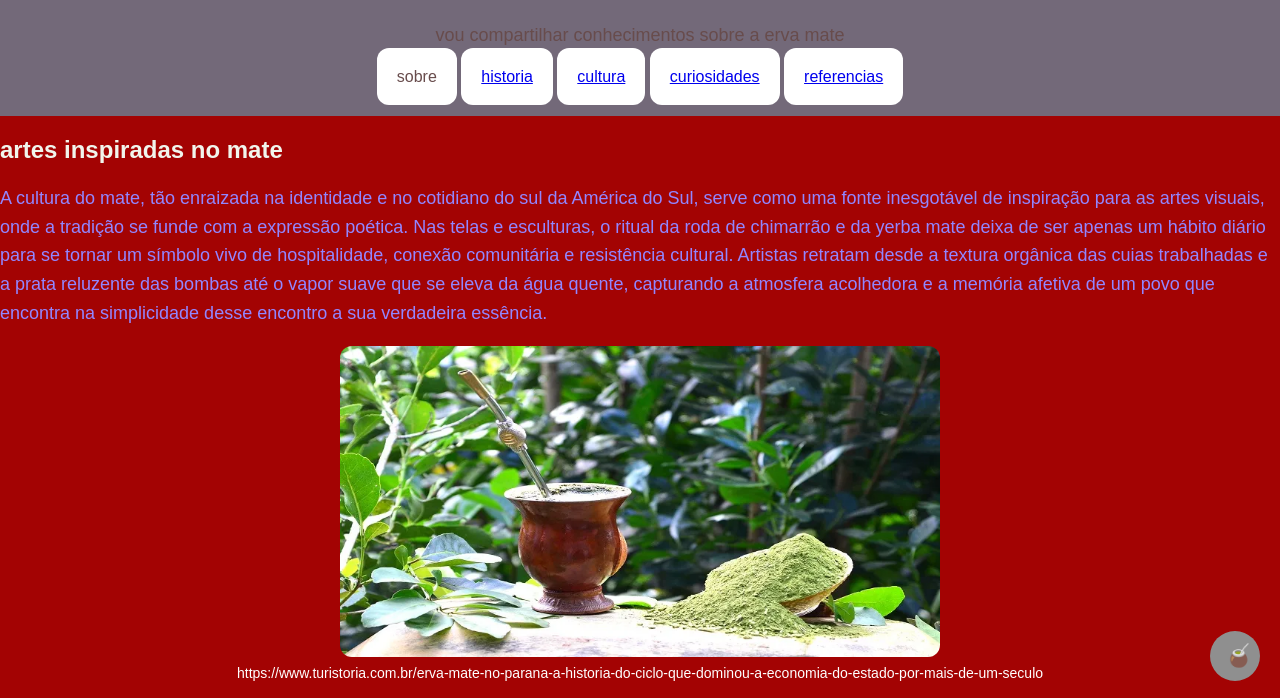
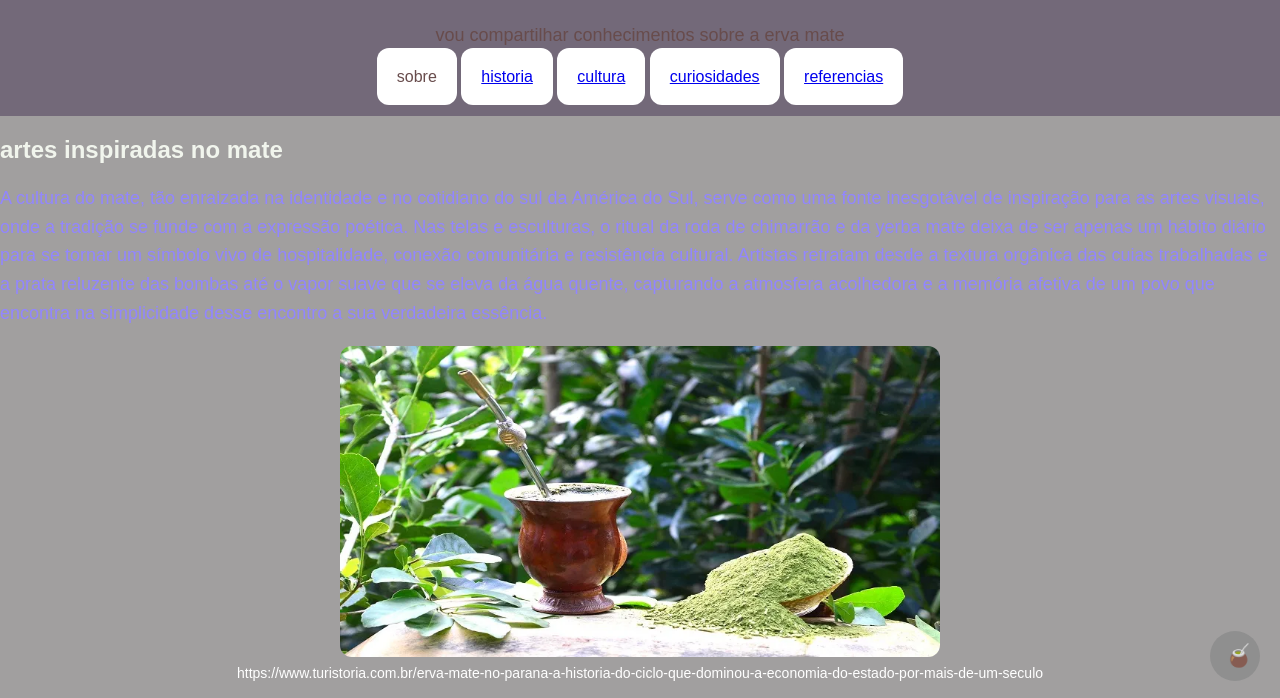
Before and after one commit to andersonpaixaocampos-oss/arte.paranaense, a plain HTML site: page index.html in a window 1280 px wide. Shown: the part 99-797 px from the top of the page. Drawn offline with Linux system fonts and the light colour scheme.

Commit message:
mudancas

```diff
--- a/style.css
+++ b/style.css
@@ -20,7 +20,7 @@
 }
 
 body {
-    background-color: #a30303;
+    background-color: #a19f9f;
     color: rgb(146, 134, 255);
     font-family: arial, sans-serif;
     margin: 0;
```
